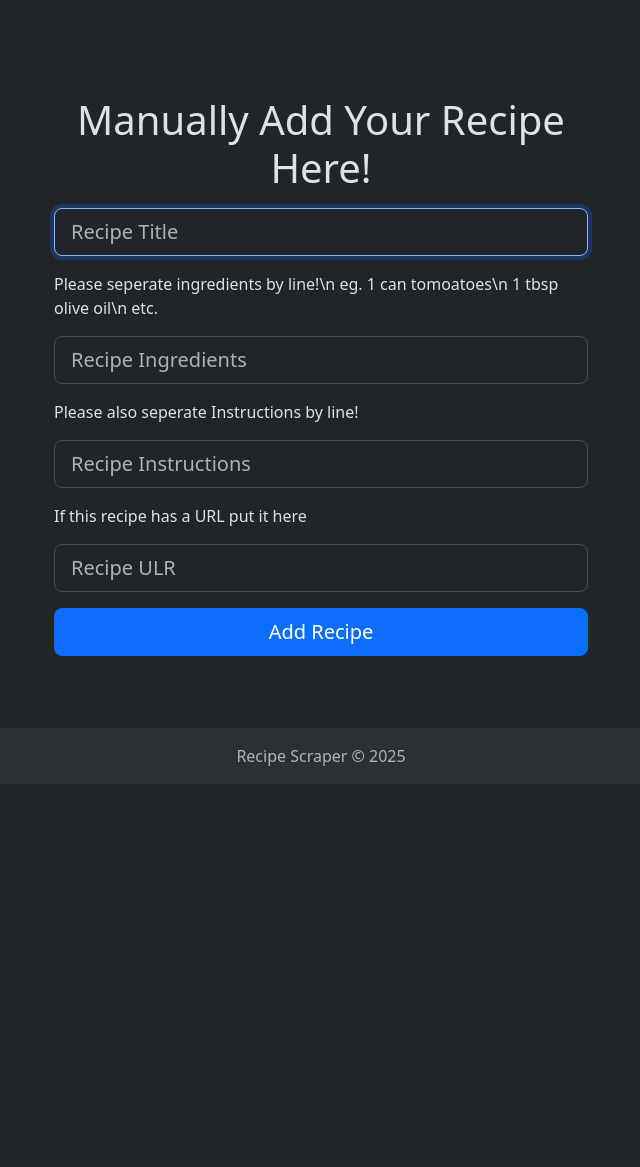
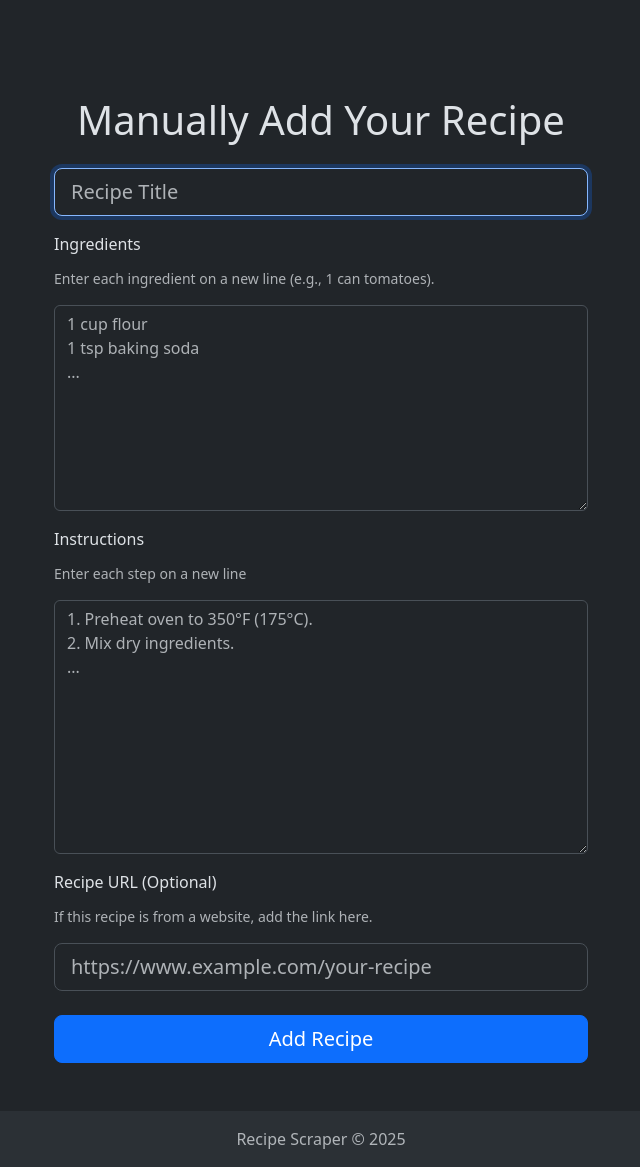
Before and after one commit to WoollyBeardBear/RecipeScraper, a Flask app: page /manual_add in a window 1280 px wide. Shown: the part 74-1241 px from the top of the page, without its empty margins (319-959 px from the left). Before the commit the page ends 840 px from the top, so only its background shows below. Run offline with Flask 3, Linux system fonts and the light colour scheme; a user stored in the database is signed in; some libraries are stand-ins or nearby versions.

Commit message:
new iteration of manual add

```diff
--- a/templates/manual_add.html
+++ b/templates/manual_add.html
@@ -1,7 +1,7 @@
 {% extends "layout.html" %}
 
 {% block title %}
-    Add recipe
+    Add Recipe
 {% endblock %}
 
 {% block main %}
@@ -9,13 +9,13 @@
     <div class="row justify-content-center">
         <div class="col-md-8 col-lg-6">
 
-            <h1 class="text-center mb-3">Manually Add Your Recipe Here!</h1>
+            <h1 class="text-center mb-4">Manually Add Your Recipe</h1> {# Slightly shorter title, increased bottom margin #}
 
             {# Display flashed messages if available #}
             {% with messages = get_flashed_messages(with_categories=true) %}
                 {% if messages %}
                     {% for category, message in messages %}
-                        <div class="alert alert-{{ category }} alert-dismissible fade show" role="alert">
+                        <div class="alert alert-{{ category }} alert-dismissible fade show mb-3" role="alert"> {# Added mb-3 #}
                             {{ message }}
                             <button type="button" class="btn-close" data-bs-dismiss="alert" aria-label="Close"></button>
                         </div>
@@ -23,50 +23,61 @@
                 {% endif %}
             {% endwith %}
 
+            <form action="/manual_add" method="post">
 
-            <form action="/manual_add" method="post" class="mb-4">
-                <label for="recipe_title_input" class="form-label visually-hidden">Recipe Title</label>
-                <div class="input-group input-group-lg mb-3"> {# Use input group for potentially adding icons/buttons later #}
+                {# Recipe Title #}
+                <div class="mb-3"> {# Standard margin bottom #}
+                    <label for="recipe_title_input" class="form-label visually-hidden">Recipe Title</label>
                     <input id="recipe_title_input"
                            autofocus
-                           class="form-control"
+                           class="form-control form-control-lg" {# Kept lg for larger text input #}
                            name="recipe_title"
                            placeholder="Recipe Title"
                            type="text"
                            required>
                 </div>
-                <label for="recipe_ingredients_input" class="form-label visually-hidden">Recipe Ingredients</label>
-                <p>Please seperate ingredients by line!\n eg. 1 can tomoatoes\n 1 tbsp olive oil\n etc.</p>
-                <div class="input-group input-group-lg mb-3">
-                    <input id="recipe_ingredients_input"
-                           class="form-control form-control-lg"
-                           name="recipe_ingredients"
-                           placeholder="Recipe Ingredients"
-                           type="text"
-                           required>
+
+                {# Recipe Ingredients #}
+                <div class="mb-3">
+                    <label for="recipe_ingredients_input" class="form-label">Ingredients</label> {# Made label visible for clarity #}
+                    <p class="form-text text-muted small">Enter each ingredient on a new line (e.g., 1 can tomatoes).</p> {# Using form-text for hints #}
+                    <textarea id="recipe_ingredients_input"
+                              class="form-control" {# Removed form-control-lg unless you want larger text *inside* #}
+                              name="recipe_ingredients"
+                              placeholder="1 cup flour&#10;1 tsp baking soda&#10;..." {# Placeholder showing newlines #}
+                              rows="8" {# Suggests initial height (user can resize) #}
+                              required></textarea> {# Closing tag required for textarea #}
                 </div>
-                <label for="recipe_instructions_input" class="form-label visually-hidden">Recipe Instructions</label>
-                <p>Please also seperate Instructions by line!</p>
-                <div class="input-group input-group-lg mb-3">
-                    <input id="recipe_instructions_input"
-                           class="form-control form-control-lg"
-                           name="recipe_instructions"
-                           placeholder="Recipe Instructions"
-                           type="text"
-                           required>
+
+                {# Recipe Instructions #}
+                <div class="mb-3">
+                    <label for="recipe_instructions_input" class="form-label">Instructions</label> {# Made label visible #}
+                    <p class="form-text text-muted small">Enter each step on a new line</p>
+                    <textarea id="recipe_instructions_input"
+                              class="form-control"
+                              name="recipe_instructions"
+                              placeholder="1. Preheat oven to 350°F (175°C).&#10;2. Mix dry ingredients.&#10;..." {# Placeholder showing newlines #}
+                              rows="10" {# More rows for instructions #}
+                              required></textarea>
                 </div>
-                <label for="recipe_url_input" class="form-label visually-hidden">Recipe URL (optional)</label>
-                <p>If this recipe has a URL put it here</p>
-                <div class="input-group input-group-lg mb-3">
+
+                {# Recipe URL #}
+                <div class="mb-4"> {# Increased margin before button #}
+                    <label for="recipe_url_input" class="form-label">Recipe URL (Optional)</label>
+                     <p class="form-text text-muted small">If this recipe is from a website, add the link here.</p>
                     <input id="recipe_url_input"
-                           class="form-control"
+                           class="form-control form-control-lg" {# Kept lg #}
                            name="recipe_url"
-                           placeholder="Recipe ULR"
-                           type="text">
+                           placeholder="https://www.example.com/your-recipe"
+                           type="url"> {# Use type="url" for better semantics/validation #}
                 </div>
+
+                {# Submit Button #}
                 <div class="d-grid gap-2">
                    <button class="btn btn-primary btn-lg" type="submit">Add Recipe</button>
                 </div>
+            </form> {# Added closing form tag, assuming it was missing before #}
+
         </div>
     </div>
 </div>
```
